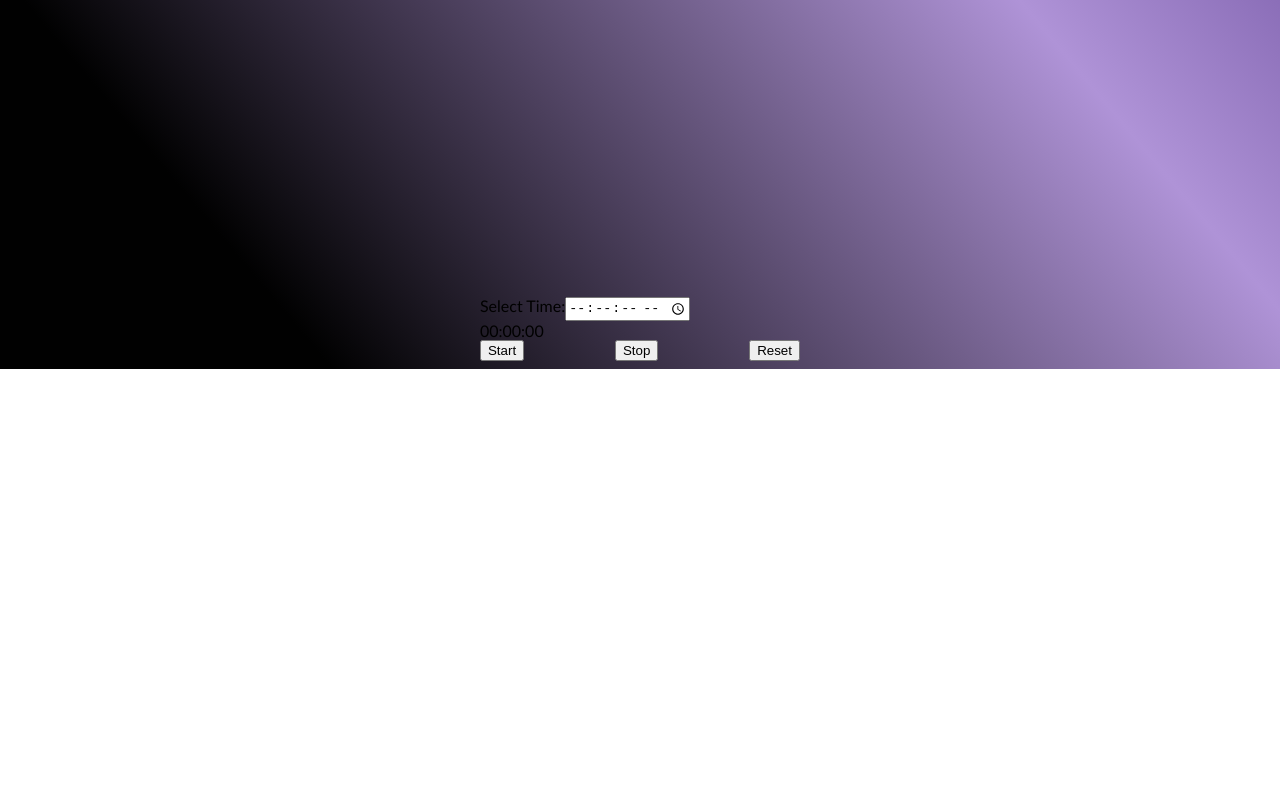
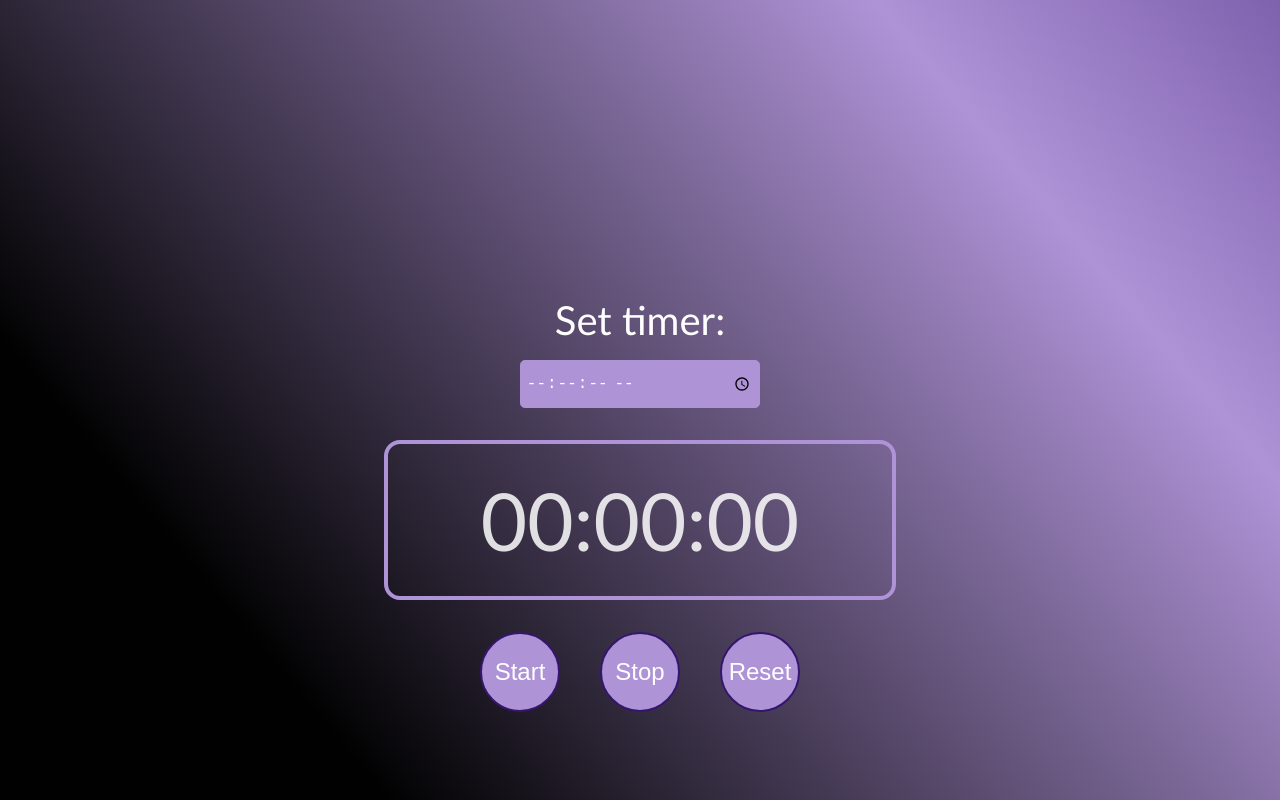
Before and after one commit to YuriyLt/tech-task__project2.0, an Angular app: page / in a window 1280 px wide. Shown: the part 745-1545 px from the top of the page. Before the commit the page ends 1114 px from the top, so only its background shows below. Built offline with nearby package versions, Linux system fonts and the light colour scheme.

Commit message:
applied style to timer

```diff
--- a/src/app/common-ui/stopwatch/stopwatch.component.scss
+++ b/src/app/common-ui/stopwatch/stopwatch.component.scss
@@ -26,7 +26,7 @@
 .controls {
     width: 20rem;
     display: flex;
-    justify-content: space-between
+    justify-content: space-between;
 }
 
 .controls-startBtn,
--- a/src/app/common-ui/timer/timer-input/timer-input.component.html
+++ b/src/app/common-ui/timer/timer-input/timer-input.component.html
@@ -1,4 +1,4 @@
 <div class="timer-input">
-    <label for="input">Select Time:</label>
-    <input class="input" type="time" step="2" min="00:00:00" max="99:59:59" required [(ngModel)]="selectedTime" (change)="onTimeChange($event)">
+    <label for="input">Set timer:</label>
+    <input class="input" type="time" step="2" required [(ngModel)]="selectedTime" (change)="onTimeChange($event)">
 </div>
--- a/src/app/common-ui/timer/timer-input/timer-input.component.scss
+++ b/src/app/common-ui/timer/timer-input/timer-input.component.scss
@@ -0,0 +1,27 @@
+.timer-input {
+    display: flex;
+    flex-direction: column;
+    align-items: center;
+    justify-content: center;
+    gap: 1rem;
+    font-size: 2.5rem;
+    color: var(--main-text-color);
+}
+
+input[type="time"] {
+  width: 15rem;
+  height: 3rem;
+  padding: 0.3rem;
+  font-size: 1rem;
+  color: var(--main-text-color);
+  background-color: var(--comment-color);
+  border: 1px solid var(--comment-color);
+  border-radius: 0.3rem;
+}
+
+.input {
+    background-color: var(--gray-color);
+    border-color: var(--secondary-color);
+    color: var(--secondary-color);
+    outline: none;
+}
--- a/src/app/common-ui/timer/timer.component.html
+++ b/src/app/common-ui/timer/timer.component.html
@@ -4,8 +4,8 @@
         <div class="timer center">00:00:00</div>
     </div>
     <div class="controls center">
-        <button (click)="startTimer()">Start</button>
-        <button (click)="stopTimer()">Stop</button>
-        <button (click)="resetTimer()">Reset</button>
-      </div>
+        <button class="controls-startBtn" (click)="startTimer()">Start</button>
+        <button class="controls-stopBtn" (click)="stopTimer()">Stop</button>
+        <button class="controls-resetBtn" (click)="resetTimer()">Reset</button>
+    </div>
 </div>
--- a/src/app/common-ui/timer/timer.component.scss
+++ b/src/app/common-ui/timer/timer.component.scss
@@ -0,0 +1,49 @@
+.center {
+    display: grid;
+    justify-content: center;
+}
+
+.main-container {
+    display: flex;
+    flex-direction: column;
+    align-items: center;
+}
+
+.timer-container {
+    display: grid;
+    justify-content: center;
+    align-items: center;
+    margin-top: 4vh;
+    width: 32rem;
+    height: 10rem;
+    border-radius: 1rem;
+    border: 0.25rem solid;
+    border-color: var(--comment-color);
+    color: var(--main-text-color);
+}
+
+.timer {
+    font-size: 5rem;
+    opacity: 0.85;
+}
+
+.controls {
+    display: flex;
+    justify-content: space-between;
+    align-items: center;
+    margin-top: 4vh;
+    margin-bottom: 10vh;
+}
+
+.controls-startBtn,
+.controls-stopBtn,
+.controls-resetBtn {
+    width: 5rem;
+    height: 5rem;
+    border-radius: 50%;
+    background-color: var(--comment-color);
+    border: 0.15rem solid;
+    border-color: var(--secondary-color);
+    font-size: 1.5rem;
+    color: var(--main-text-color);
+}
--- a/src/styles.scss
+++ b/src/styles.scss
@@ -1,5 +1,6 @@
 @import url(/src/app/app.component.scss);
 @import url(/src/app/common-ui/stopwatch/stopwatch.component.scss);
+@import url(/src/app/common-ui/timer/timer-input/timer-input.component.scss);
 
 html {
     box-sizing: border-box;
```
